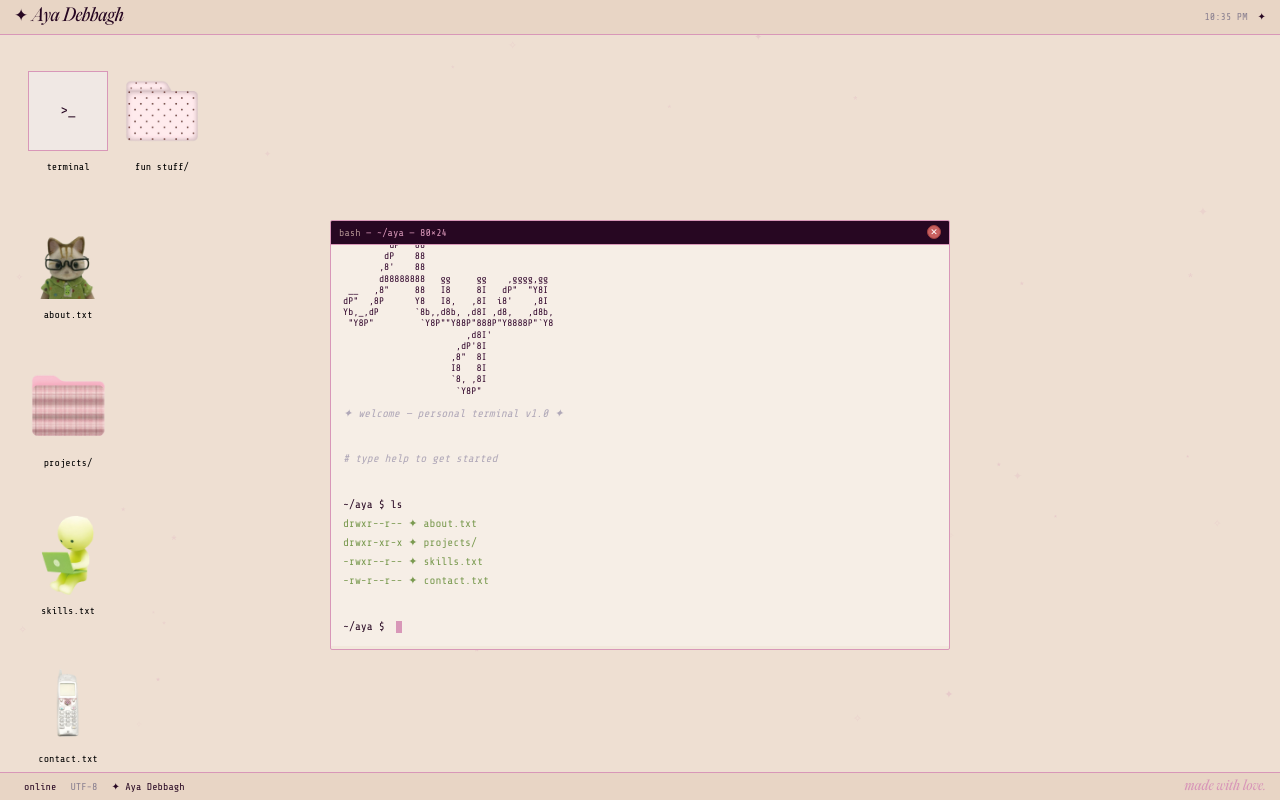
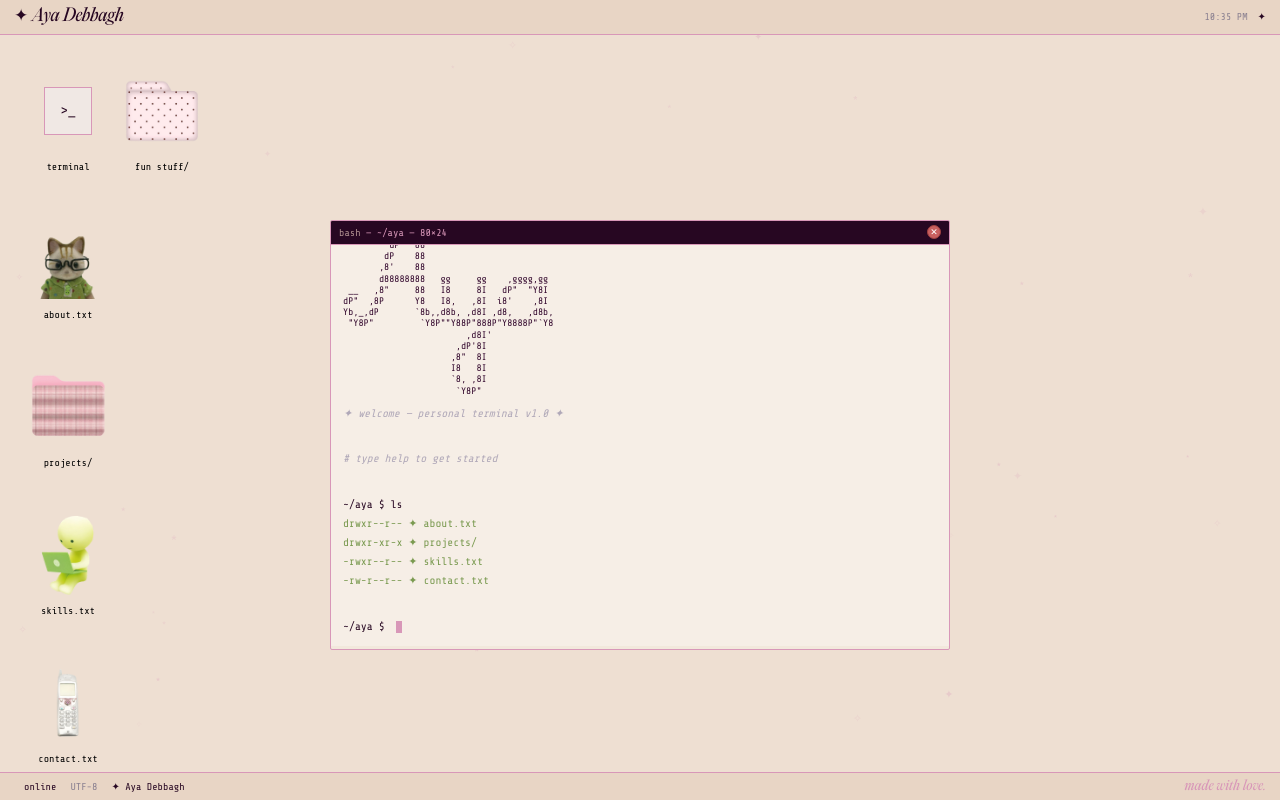
Before and after one commit to ayadebbagh/AyaDebbaghWebsite, a React (Vite) app: page / in a window 1280 px wide. Built offline with nearby package versions, Linux system fonts and the light colour scheme.

Commit message:
Fix: Terminal icon

```diff
--- a/src/components/DeskIcon.jsx
+++ b/src/components/DeskIcon.jsx
@@ -67,10 +67,12 @@ export default function DeskIcon({ id, label, imgSrc, glyphText, style, onClick,
           />
         ) : (
           <div
-            className="border border-border bg-[#f0e8e4] flex items-center justify-center text-sm text-pink font-mono"
+            className="flex items-center justify-center"
             style={{ width: imgSize, height: imgSize }}
           >
-            {glyphText}
+            <div className="w-12 h-12 border border-border bg-[#f0e8e4] flex items-center justify-center text-sm text-pink font-mono">
+              {glyphText}
+            </div>
           </div>
         )}
       </div>
```
